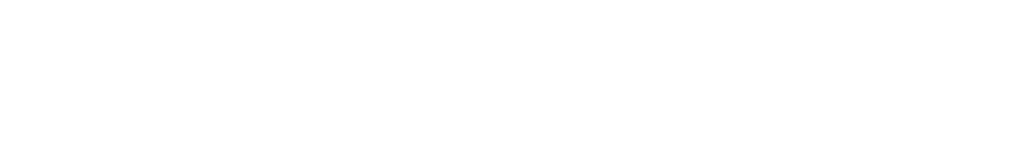
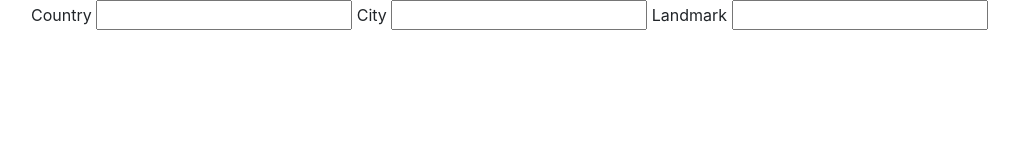
Before and after one commit to jeffchiudev/places-youve-been, a plain HTML site: page index.html in a window 1280 px wide. Shown: the whole page, without its empty margins (54-1073 px from the left). Drawn offline with Linux system fonts and the light colour scheme.

Commit message:
add form elements in html
Co-authored-by: Danielle Thompson <71739178+dani-t-codes@users.noreply.github.com>

```diff
--- a/index.html
+++ b/index.html
@@ -11,7 +11,14 @@
 </head>
 <body>
   <div class="container">
-
+    <form id="new-location">
+      <label for="new-country">Country</label>
+      <input type="text" id= "new-country">
+      <label for="new-city">City</label>
+      <input type="text" id= "new-city">
+      <label for="new-landmark">Landmark</label>
+      <input type="text" id= "new-landmark">
+    </form>
   </div>
 </body>
 </html>
```
